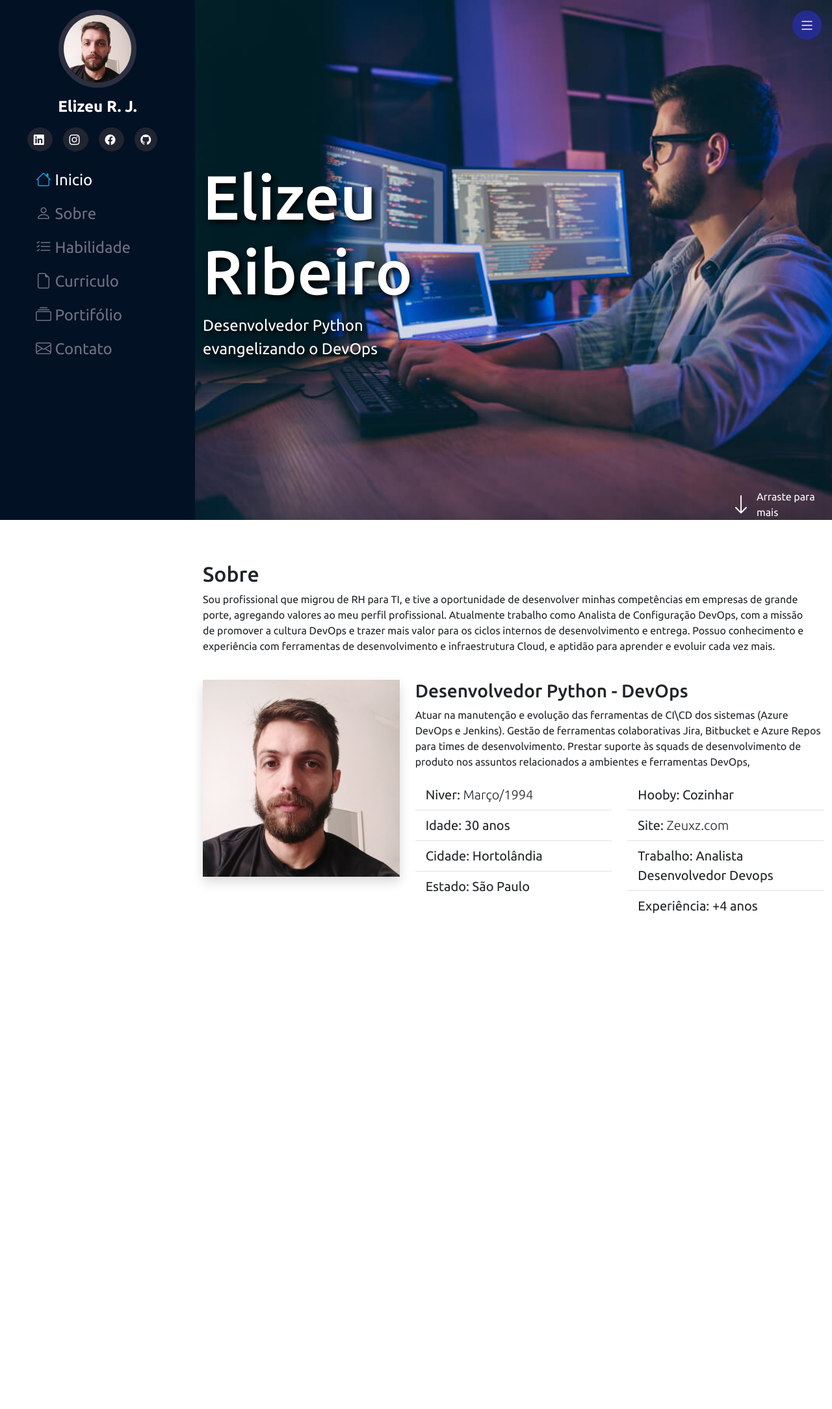
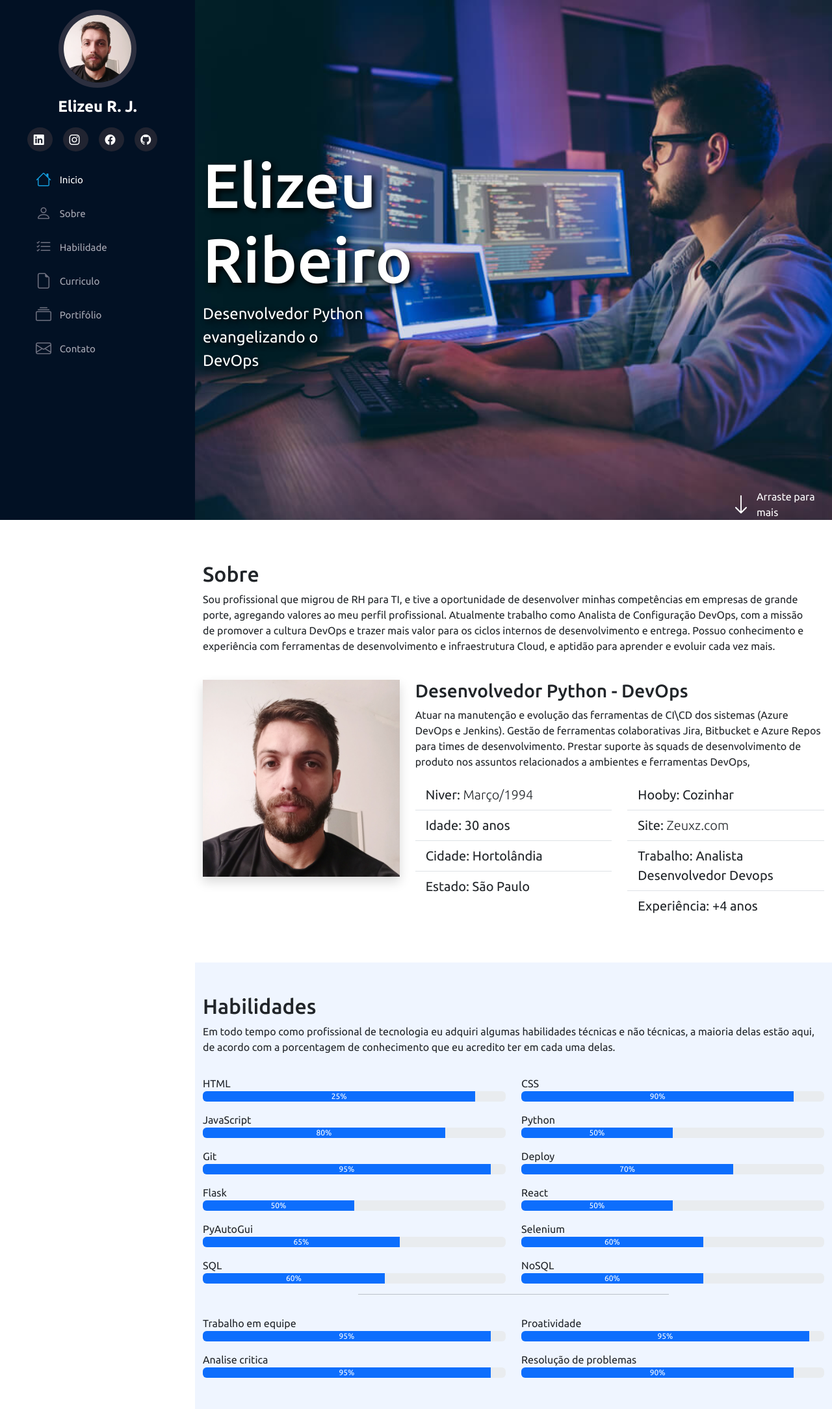
Before and after one commit to elizeurjr/zeuxz-portifolio, a Python web app: template templates/index.html in a window 1280 px wide. Shown: the whole page at 65% size. Before the commit the page ends 1405 px from the top, so only its background shows below. Run offline with Jinja, Linux system fonts and the light colour scheme; the template is opened without the code that fills it, so the values that code supplies are empty; some libraries are stand-ins or nearby versions.

Commit message:
feat: include skill section and style

```diff
--- a/static/script.js
+++ b/static/script.js
@@ -1,7 +1,7 @@
 /* Abre e fecha menu lateral em modo mobile */
 
-const menuMobile = document.querySelector('.menu-mobile')
-const body = document.querySelector('body')
+const menuMobile = document.querySelector(".menu-mobile");
+const body = document.querySelector("body");
 
 menuMobile.addEventListener("click", () => {
     menuMobile.classList.contains("bi-list")
@@ -9,3 +9,14 @@ menuMobile.addEventListener("click", () => {
     : menuMobile.classList.replace("bi-x", "bi-list");
     body.classList.toggle("menu-nav-active");
 });
+
+const navItem = document.querySelectorAll('.nav-item')
+
+navItem.forEach(item => {
+    item.addEventListener("click", () => {
+        if (body.classList.contains("menu-nav-active")) {
+            body.classList.remove("menu-nav-active")
+            menuMobile.classList.replace("bi-x", "bi-list");
+        }
+    })
+})
--- a/static/style.css
+++ b/static/style.css
@@ -56,10 +56,19 @@ html, body {
 }
 
 .nav-menu a,
+.nav-menu a:focus {
+  display: flex;
+  align-items: center;
+  color: #a8a9b4;
+  transition: 0.3s;
+  font-size: 15px;
+}
+
+.nav-menu a i,
 .nav-menu a:focus i {
-    font-size: 24px;
-    padding-right: 0.8rem;
-    color: #6f7180
+  font-size: 24px;
+  padding-right: 0.8rem;
+  color: #6f7180;
 }
 
 .nav-menu a:hover,
@@ -94,11 +103,10 @@ section#inicio {
 
 section#inicio h2 {
     font-size: 6rem;
-    padding-left: 0rem;
 }
 
 section#inicio span#subtitle{
-    margin-right: 0rem;
+    margin-right: 8rem;
     font-size:1.5rem;
 }
 
@@ -127,10 +135,10 @@ i.menu-mobile {
     z-index: 10;
     width: 45px;
     height: 45px;
-    display: flex;
+    display: none;
     justify-content: center;
     align-items: center;
-}
+  }
 
 .menu-nav-active {
     overflow: hidden;
@@ -155,6 +163,9 @@ i.menu-mobile {
         margin-right: 0;
         font-size: 1rem;
     }
+    #main{
+        margin-left: 0;
+    }
 }
 
 *::-webkit-scrollbar {
@@ -170,3 +181,7 @@ i.menu-mobile {
 *::-webkit-scrollbar-thumb {
     background-color: #252c90;
 }
+
+.section-bg{
+    background-color: #eff5ff;
+}
--- a/templates/index.html
+++ b/templates/index.html
@@ -47,7 +47,7 @@
           </a>
         </li>
         <li class="nav-item">
-          <a class="nav-link" href="#">
+          <a class="nav-link" href="#habilidades">
             <i class="bi bi-list-check"></i> Habilidade
           </a>
         </li>
@@ -153,6 +153,121 @@
         </div>
       </div>
     </section>
+
+    <section class="mt-5 section-bg" id="habilidades">
+
+      <div class="container pb-5">
+        <h2 class="pt-5">Habilidades</h2>
+          <p>Em todo tempo como profissional de tecnologia eu adquiri algumas
+          habilidades técnicas e não técnicas, a maioria delas estão aqui, de acordo com a porcentagem de
+          conhecimento que eu acredito ter em cada uma delas.
+          </p>
+          <div class="row">
+            <div class="col-md-6">
+              <p class="mt-3 mb-0">HTML</p>
+              <div class="progress">
+                <div class="progress-bar" role="progressbar" style="width: 90%;" aria-valuenow="90" aria-valuemin="0" aria-valuemax="100">25%</div>
+              </div>
+            </div>
+            <div class="col-md-6">
+              <p class="mt-3 mb-0">CSS</p>
+              <div class="progress">
+                <div class="progress-bar" role="progressbar" style="width: 90%;" aria-valuenow="90" aria-valuemin="0" aria-valuemax="100">90%</div>
+              </div>
+            </div>
+            <div class="col-md-6">
+              <p class="mt-3 mb-0">JavaScript</p>
+              <div class="progress">
+                <div class="progress-bar" role="progressbar" style="width: 80%;" aria-valuenow="80" aria-valuemin="0" aria-valuemax="100">80%</div>
+              </div>
+            </div>
+            <div class="col-md-6">
+              <p class="mt-3 mb-0">Python</p>
+              <div class="progress">
+                <div class="progress-bar" role="progressbar" style="width: 50%;" aria-valuenow="50" aria-valuemin="0" aria-valuemax="100">50%</div>
+              </div>
+            </div>
+            <div class="col-md-6">
+              <p class="mt-3 mb-0">Git</p>
+              <div class="progress">
+                <div class="progress-bar" role="progressbar" style="width: 95%;" aria-valuenow="95" aria-valuemin="0" aria-valuemax="100">95%</div>
+              </div>
+            </div>
+            <div class="col-md-6">
+              <p class="mt-3 mb-0">Deploy</p>
+              <div class="progress">
+                <div class="progress-bar" role="progressbar" style="width: 70%;" aria-valuenow="70" aria-valuemin="0" aria-valuemax="100">70%</div>
+              </div>
+            </div>
+            <div class="col-md-6">
+              <p class="mt-3 mb-0">Flask</p>
+              <div class="progress">
+                <div class="progress-bar" role="progressbar" style="width: 50%;" aria-valuenow="50" aria-valuemin="0" aria-valuemax="100">50%</div>
+              </div>
+            </div>
+            <div class="col-md-6">
+              <p class="mt-3 mb-0">React</p>
+              <div class="progress">
+                <div class="progress-bar" role="progressbar" style="width: 50%;" aria-valuenow="50" aria-valuemin="0" aria-valuemax="100">50%</div>
+              </div>
+            </div>
+            <div class="col-md-6">
+              <p class="mt-3 mb-0">PyAutoGui</p>
+              <div class="progress">
+                <div class="progress-bar" role="progressbar" style="width: 65%;" aria-valuenow="65" aria-valuemin="0" aria-valuemax="100">65%</div>
+              </div>
+            </div>
+            <div class="col-md-6">
+              <p class="mt-3 mb-0">Selenium</p>
+              <div class="progress">
+                <div class="progress-bar" role="progressbar" style="width: 60%;" aria-valuenow="60" aria-valuemin="0" aria-valuemax="100">60%</div>
+              </div>
+            </div>
+            <div class="col-md-6">
+              <p class="mt-3 mb-0">SQL</p>
+              <div class="progress">
+                <div class="progress-bar" role="progressbar" style="width: 60%;" aria-valuenow="60" aria-valuemin="0" aria-valuemax="100">60%</div>
+              </div>
+            </div>
+            <div class="col-md-6">
+              <p class="mt-3 mb-0">NoSQL</p>
+              <div class="progress">
+                <div class="progress-bar" role="progressbar" style="width: 60%;" aria-valuenow="60" aria-valuemin="0" aria-valuemax="100">60%</div>
+              </div>
+            </div>
+
+
+
+          </div>
+          <hr class="w-50 me-auto ms-auto">
+          <div class="row">
+            <div class="col-md-6">
+              <p class="mt-3 mb-0">Trabalho em equipe</p>
+              <div class="progress">
+                <div class="progress-bar" role="progressbar" style="width: 95%;" aria-valuenow="95" aria-valuemin="0" aria-valuemax="100">95%</div>
+              </div>
+            </div>
+            <div class="col-md-6">
+              <p class="mt-3 mb-0">Proatividade</p>
+              <div class="progress">
+                <div class="progress-bar" role="progressbar" style="width: 95%;" aria-valuenow="95" aria-valuemin="0" aria-valuemax="100">95%</div>
+              </div>
+            </div>
+            <div class="col-md-6">
+              <p class="mt-3 mb-0">Analise critica</p>
+              <div class="progress">
+                <div class="progress-bar" role="progressbar" style="width: 95%;" aria-valuenow="95" aria-valuemin="0" aria-valuemax="100">95%</div>
+              </div>
+            </div>
+            <div class="col-md-6">
+              <p class="mt-3 mb-0">Resolução de problemas</p>
+              <div class="progress">
+                <div class="progress-bar" role="progressbar" style="width: 90%;" aria-valuenow="90" aria-valuemin="0" aria-valuemax="100">90%</div>
+              </div>
+            </div>
+            </div>
+          </div>
+    </section>
   </main>
 
   <script src="../static/bootstrap/js/bootstrap.bundle.min.js"></script>
```
